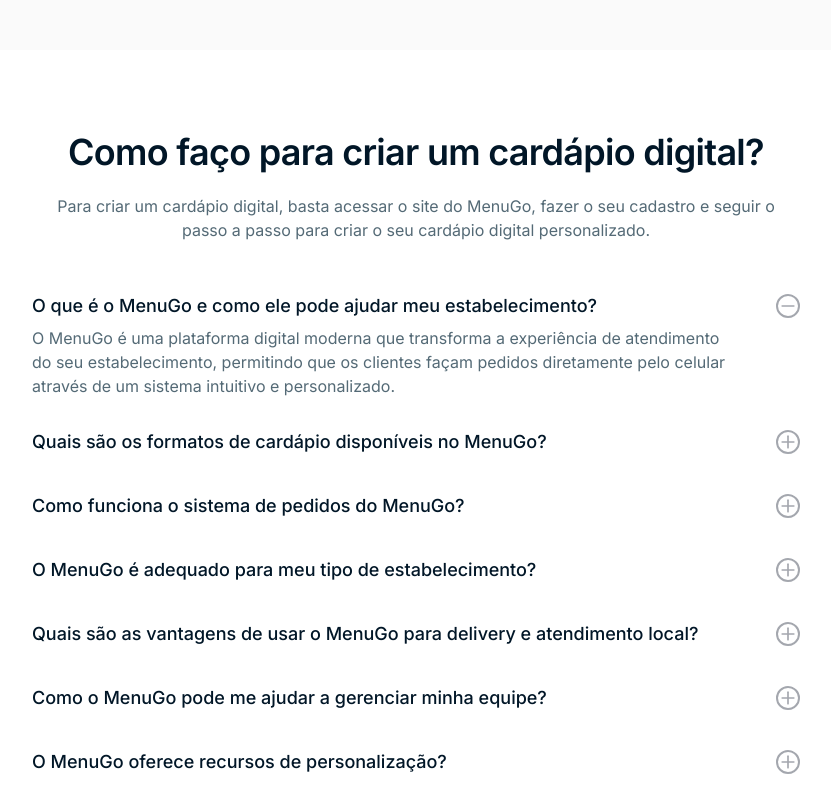
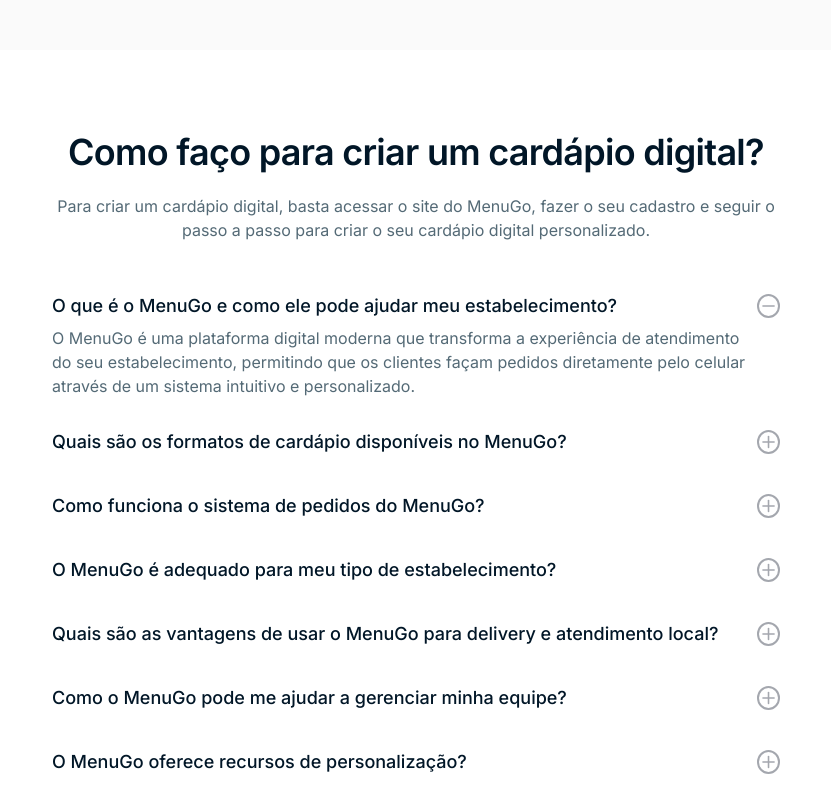
Before and after one commit to codelabtec/MenuGo, a React (Vite) app: page / in a window 1280 px wide. Shown: the part 2020-2820 px from the top of the page, without its empty margins (224-1055 px from the left). Built offline with nearby package versions, Linux system fonts and the light colour scheme.

Commit message:
fix: padding error

```diff
--- a/components/FaqQuestion/FaqQuestion.css
+++ b/components/FaqQuestion/FaqQuestion.css
@@ -37,7 +37,7 @@
 }
 
 .faq-content {
-   padding: 0px;
+   padding: 0px 20px;
 }
 
 .faq-answer {
--- a/components/FaqQuestion/FaqQuestion.jsx
+++ b/components/FaqQuestion/FaqQuestion.jsx
@@ -7,12 +7,9 @@
 
     const [openIndex, setOpenIndex] = useState(0);
 
-
-
     const toggleFaq = (index) => {
         setOpenIndex(openIndex === index ? null : index);
     };
-
 
     return (
         <div className="faq-content">
--- a/components/Video/Video.css
+++ b/components/Video/Video.css
@@ -20,8 +20,6 @@
     padding-bottom: 4rem;
     max-width: 985px;
 }
-
-
 
 .video-text span {
     color: var(--color-primary);
@@ -57,6 +55,7 @@
 }
 
 @media screen and (max-width: 500px) {
+
     .video-text h2 {
         font-size: 2rem;
     }
--- a/package.json
+++ b/package.json
@@ -22,6 +22,7 @@
     "@types/react": "^19.0.10",
     "@types/react-dom": "^19.0.4",
     "@vitejs/plugin-react": "^4.3.4",
+    "esbuild": "^0.25.1",
     "eslint": "^9.21.0",
     "eslint-plugin-react-hooks": "^5.1.0",
     "eslint-plugin-react-refresh": "^0.4.19",
```
Also changed, not shown: 1 other file (tests, documents, lock files or other folders).
